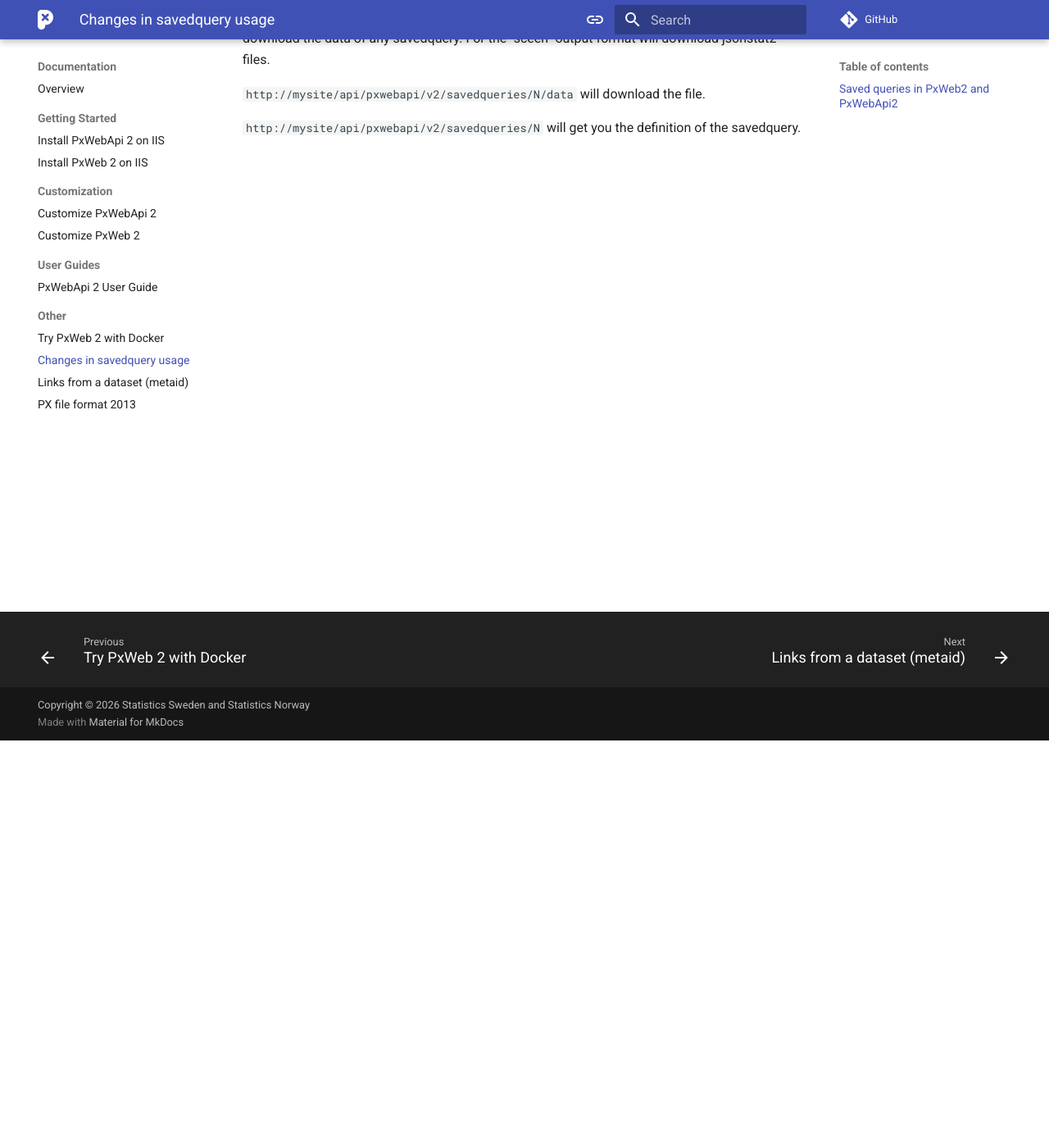
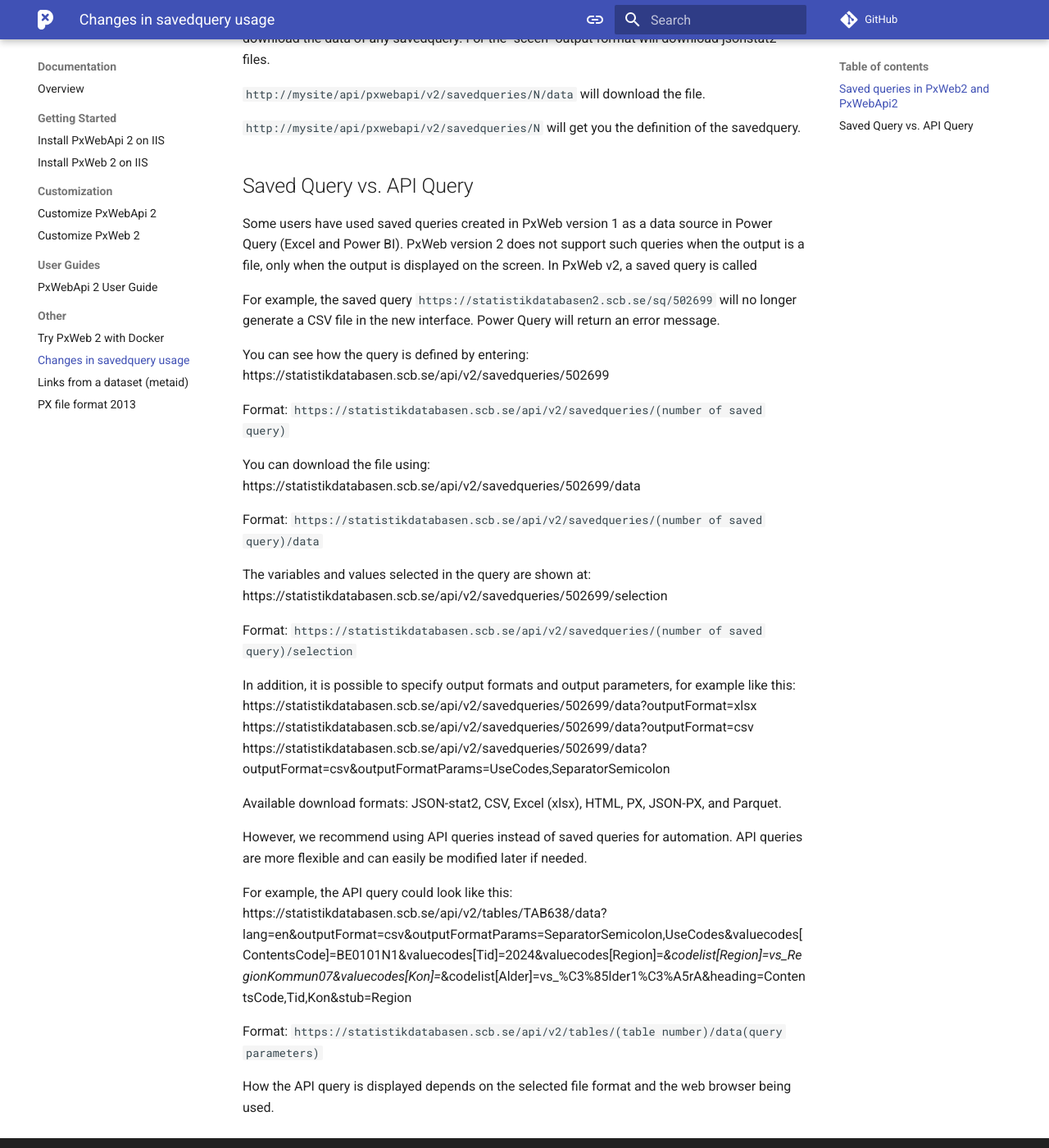
Before and after one commit to PxTools/pxtools.github.io, an MkDocs documentation site: the page built from docs/Other/changes-in-savedquery-usage.md, in a window 1280 px wide and 1400 px high, scrolled down 497 px. Shown: the whole window at 82% size. Built offline with MkDocs 1.6.1 and Material for MkDocs 9.7.7, drawn with Linux system fonts in a browser that asks for light colours; comment, search, counter and statistics services are not loaded.

Commit message:
Update saved query usage documentation (#101)
Clarified differences between saved queries and API queries, including updated formats and usage recommendations.

```diff
--- a/docs/Other/changes-in-savedquery-usage.md
+++ b/docs/Other/changes-in-savedquery-usage.md
@@ -22,3 +22,37 @@
 
 `http://mysite/api/pxwebapi/v2/savedqueries/N` will get you the definition of
 the savedquery.
+
+## Saved Query vs. API Query ##
+
+Some users have used saved queries created in PxWeb version 1 as a data source in Power Query (Excel and Power BI). PxWeb version 2 does not support such queries when the output is a file, only when the output is displayed on the screen. In PxWeb v2, a saved query is called <Link to updated table>
+
+For example, the saved query `https://statistikdatabasen2.scb.se/sq/502699` will no longer generate a CSV file in the new interface. Power Query will return an error message.
+
+You can see how the query is defined by entering: https://statistikdatabasen.scb.se/api/v2/savedqueries/502699
+
+Format: `https://statistikdatabasen.scb.se/api/v2/savedqueries/(number of saved query)`
+
+You can download the file using: https://statistikdatabasen.scb.se/api/v2/savedqueries/502699/data
+
+Format: `https://statistikdatabasen.scb.se/api/v2/savedqueries/(number of saved query)/data`
+
+The variables and values selected in the query are shown at: https://statistikdatabasen.scb.se/api/v2/savedqueries/502699/selection
+
+Format: `https://statistikdatabasen.scb.se/api/v2/savedqueries/(number of saved query)/selection`
+
+In addition, it is possible to specify output formats and output parameters, for example like this:
+https://statistikdatabasen.scb.se/api/v2/savedqueries/502699/data?outputFormat=xlsx
+https://statistikdatabasen.scb.se/api/v2/savedqueries/502699/data?outputFormat=csv
+https://statistikdatabasen.scb.se/api/v2/savedqueries/502699/data?outputFormat=csv&outputFormatParams=UseCodes,SeparatorSemicolon
+
+Available download formats: JSON-stat2, CSV, Excel (xlsx), HTML, PX, JSON-PX, and Parquet.
+
+However, we recommend using API queries instead of saved queries for automation. API queries are more flexible and can easily be modified later if needed.
+
+For example, the API query could look like this:
+https://statistikdatabasen.scb.se/api/v2/tables/TAB638/data?lang=en&outputFormat=csv&outputFormatParams=SeparatorSemicolon,UseCodes&valuecodes[ContentsCode]=BE0101N1&valuecodes[Tid]=2024&valuecodes[Region]=*&codelist[Region]=vs_RegionKommun07&valuecodes[Kon]=*&codelist[Alder]=vs_%C3%85lder1%C3%A5rA&heading=ContentsCode,Tid,Kon&stub=Region
+
+Format: `https://statistikdatabasen.scb.se/api/v2/tables/(table number)/data(query parameters)`
+
+How the API query is displayed depends on the selected file format and the web browser being used.
```
